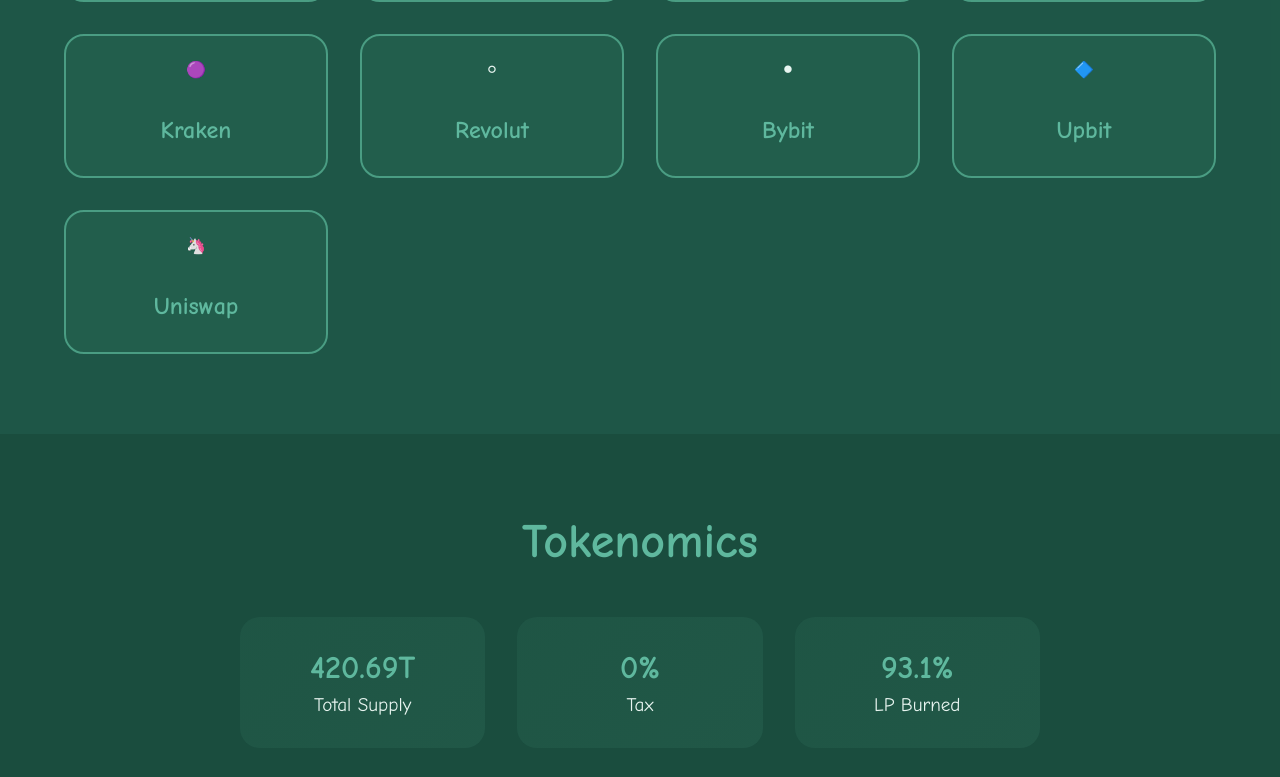
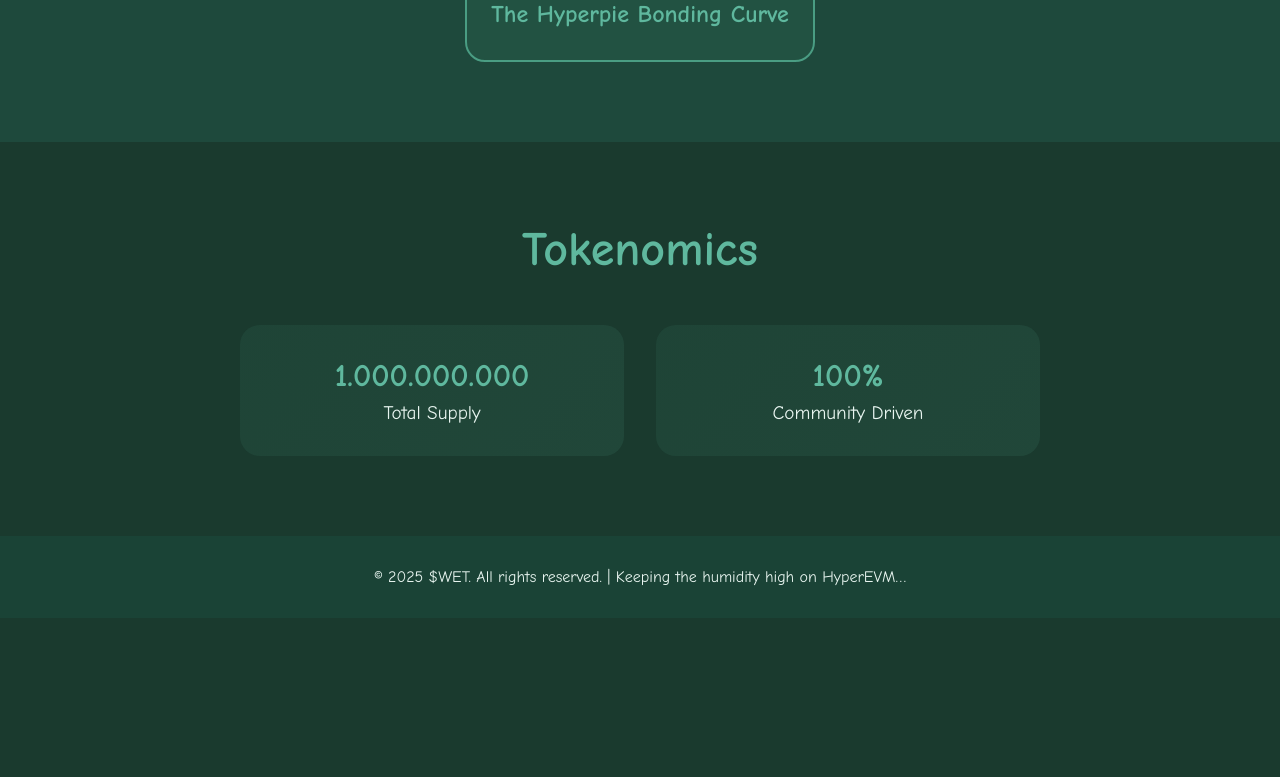
Before and after one commit to WETtricks/wet-token, a plain HTML site: page index.html in a window 1280 px wide. Shown: the part 1125-1902 px from the top of the page. After the commit the page ends 1743 px from the top, so only its background shows below. Drawn offline with Linux system fonts and the light colour scheme.

Commit message:
Update index.html

```diff
--- a/index.html
+++ b/index.html
@@ -12,13 +12,13 @@
         }
 
         :root {
-            --bg-dark: #1a4d3e;
-            --bg-medium: #2a6d5e;
+            --bg-dark: #1a3a2e;
+            --bg-medium: #245042;
             --primary-color: #4a9d83;
             --accent-color: #5fb89e;
             --text-light: #e8f5f0;
             --text-white: #ffffff;
-            --shadow-dark: rgba(0, 0, 0, 0.3);
+            --shadow-dark: rgba(0, 0, 0, 0.4);
         }
 
         body {
@@ -270,10 +270,9 @@
         }
 
         .exchange-grid {
-            display: grid;
-            grid-template-columns: repeat(auto-fit, minmax(250px, 1fr));
-            gap: 2rem;
-            max-width: 1200px;
+            display: flex;
+            justify-content: center;
+            max-width: 600px;
             margin: 0 auto;
         }
 
@@ -434,40 +433,8 @@
         <h2>Available On</h2>
         <div class="exchange-grid">
             <a href="#" class="exchange-card">
-                <div class="exchange-logo">💹</div>
-                <h3>Robinhood</h3>
-            </a>
-            <a href="#" class="exchange-card">
-                <div class="exchange-logo">🔵</div>
-                <h3>Coinbase</h3>
-            </a>
-            <a href="#" class="exchange-card">
-                <div class="exchange-logo">🔶</div>
-                <h3>Binance</h3>
-            </a>
-            <a href="#" class="exchange-card">
-                <div class="exchange-logo">💙</div>
-                <h3>Crypto.com</h3>
-            </a>
-            <a href="#" class="exchange-card">
-                <div class="exchange-logo">🟣</div>
-                <h3>Kraken</h3>
-            </a>
-            <a href="#" class="exchange-card">
-                <div class="exchange-logo">⚪</div>
-                <h3>Revolut</h3>
-            </a>
-            <a href="#" class="exchange-card">
-                <div class="exchange-logo">⚫</div>
-                <h3>Bybit</h3>
-            </a>
-            <a href="#" class="exchange-card">
-                <div class="exchange-logo">🔷</div>
-                <h3>Upbit</h3>
-            </a>
-            <a href="#" class="exchange-card">
-                <div class="exchange-logo">🦄</div>
-                <h3>Uniswap</h3>
+                <img src="hyperpie-logo.png" alt="Hyperpie Logo" style="width: 100px; height: 100px; margin: 0 auto 1rem; display: block;">
+                <h3>The Hyperpie Bonding Curve</h3>
             </a>
         </div>
     </section>
@@ -477,16 +444,8 @@
         <h2>Tokenomics</h2>
         <div class="token-stats">
             <div class="stat-card">
-                <h3>420.69T</h3>
+                <h3>1.000.000.000</h3>
                 <p>Total Supply</p>
-            </div>
-            <div class="stat-card">
-                <h3>0%</h3>
-                <p>Tax</p>
-            </div>
-            <div class="stat-card">
-                <h3>93.1%</h3>
-                <p>LP Burned</p>
             </div>
             <div class="stat-card">
                 <h3>100%</h3>
@@ -497,7 +456,7 @@
 
     <!-- Footer -->
     <footer>
-        <p>&copy; 2024 $WET. All rights reserved. | Making waves in the memecoin ocean 🌊</p>
+        <p>&copy; 2025 $WET. All rights reserved. | Keeping the humidity high on HyperEVM…</p>
     </footer>
 
     <script>
```
